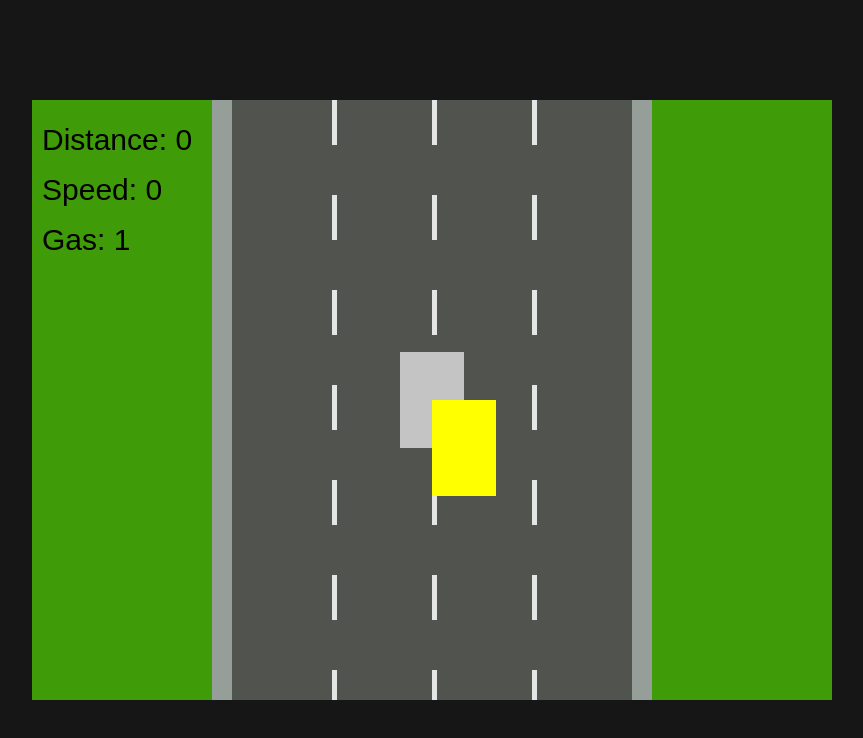
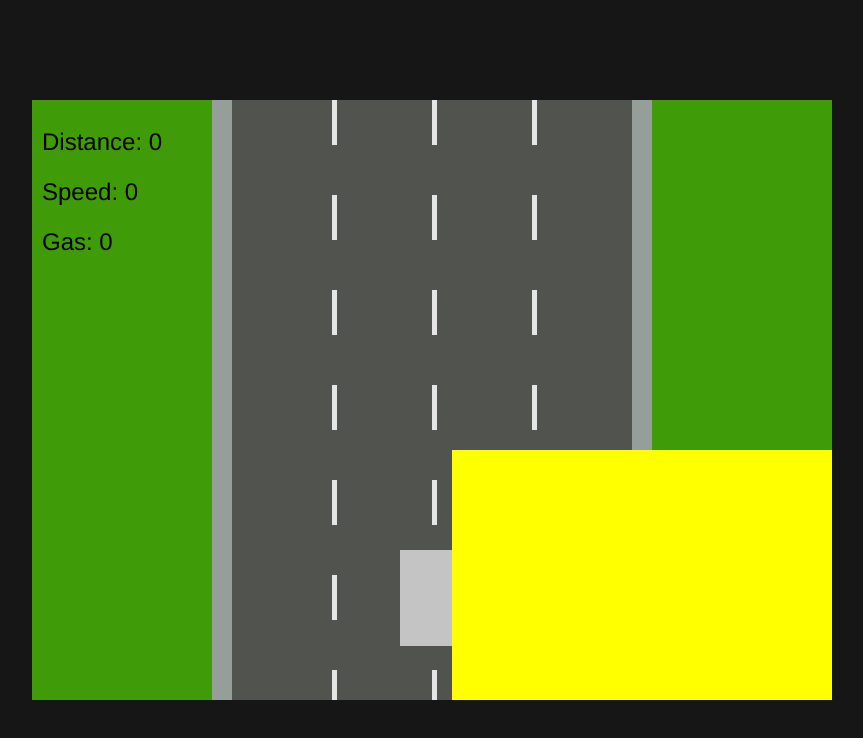
Before and after one commit to junojo/project1-game, a plain HTML site: page index.html in a window 1280 px wide. Shown: the whole page, without its empty margins (208-1071 px from the left). Drawn offline with Linux system fonts and the light colour scheme.

Commit message:
half way

```diff
--- a/index.html
+++ b/index.html
@@ -9,6 +9,8 @@
   </head>
   <body>
     <canvas width="800" height="600"></canvas>
+    <script src="js/gas.js"></script>
+    <script src="js/scoreboard.js"></script>
     <script src="js/racetrack.js"></script>
     <script src="js/driver.js"></script>
     <script src="js/player.js"></script>
--- a/js/controls.js
+++ b/js/controls.js
@@ -13,6 +13,7 @@ class Controls {
           break;
         case 'ArrowDown':
           this.game.player.y += 10;
+          this.game.player.speed -= 1;
           console.log('apertou down');
           break;
         case 'ArrowRight':
--- a/js/driver.js
+++ b/js/driver.js
@@ -8,18 +8,30 @@ class Driver {
   }
   runLogic() {
     //   add here
+    this.x--;
   }
   addDriver() {
-    const driverX = this.game.width;
+    const driverX = this.game.canvas.width;
     const driverY = Math.random() * this.game.canvas.height;
-    const driver = new Driver(this.game, driverX, driverY);
-    this.game.drivers.push(driver);
+    // const driver = new Driver(this.game, driverX, driverY);
+    this.game.drivers.push(this.game.driver);
+
+    console.log('one more driver');
+    // console.log(this.game.drivers);
   }
   paint() {
     const context = this.game.context;
     context.save();
     context.fillStyle = 'yellow';
-    context.fillRect(this.x, this.y, this.width, this.height);
+    context.fillRect(
+      // this.x - this.game.canvas.width / 2,
+      this.x,
+      // this.y - this.game.canvas.height / 2,
+      this.y,
+      this.game.canvas.width,
+      this.game.canvas.height
+    );
+    // how to paint only drivers inside the lanes.
     context.restore();
   }
 }
--- a/js/game.js
+++ b/js/game.js
@@ -15,8 +15,21 @@ class Game {
 
     // create drivers
     this.drivers = [];
-    this.driver = new Driver(this, 400, 300);
-    this.driver.addDriver();
+    // console.log(typeof this.drivers);
+    // this.driver = new Driver(this, 100, 300);
+    this.driver = new Driver(this, 420, 350);
+
+    // start scoreboard
+    this.scoreboard = new Scoreboard(
+      this,
+      0,
+      1,
+      0
+      // *********** check if we should add more info
+      // this.player.speed,
+      // this.player.gas,
+      // this.game.player.distance
+    );
 
     // start the loop to paint things
     this.loop();
@@ -32,6 +45,7 @@ class Game {
 
   runLogic() {
     this.player.runLogic();
+    this.driver.addDriver();
   }
 
   clearScreen() {
@@ -44,13 +58,6 @@ class Game {
     this.racetrack.paint();
     this.player.paint();
     this.driver.paint();
-
-    // Create scoreboard class that takes game instance
-    // and in draw method gets this.game.player.distance
-    // and shows the distance, this.game.player.gas as well
-    this.context.font = '30px Arial';
-    this.context.fillText('Distance: ' + this.player.distance, 10, 50);
-    this.context.fillText('Speed: ' + this.player.speed, 10, 100);
-    this.context.fillText('Gas: ' + this.player.gas, 10, 150);
+    this.scoreboard.paint();
   }
 }
--- /dev/null
+++ b/js/gas.js
@@ -0,0 +1,6 @@
+class Gas {
+  // built the canvas
+  constructor(gas) {
+    this.gas = gas;
+  }
+}
--- a/js/player.js
+++ b/js/player.js
@@ -12,6 +12,7 @@ class Player {
   runLogic() {
     // run the Player logic
     this.distance += this.speed;
+    this.gas = this.distance * 0.01; // calc gas************
     console.log(this.distance, this.speed);
   }
 
@@ -22,7 +23,8 @@ class Player {
     context.fillRect(
       this.x - this.width / 2,
       //this.y - this.height / 2,
-      (this.game.canvas.height - this.height) / 2,
+      // (this.game.canvas.height - this.height) / 2 + 150,
+      this.game.canvas.height - 150, // change player position to bottom *******
       this.width,
       this.height
     );
--- a/js/racetrack.js
+++ b/js/racetrack.js
@@ -5,7 +5,6 @@ class RaceTrack {
     this.y = y;
     this.width = 400;
     this.height = game.canvas.height;
-    // this.lines = [];
     this.lineX = 300;
     this.lineY = 30;
   }
--- a/js/score.js
+++ /dev/null
@@ -1,2 +0,0 @@
-// scores
-//gasoline
--- /dev/null
+++ b/js/scoreboard.js
@@ -0,0 +1,22 @@
+class Scoreboard {
+  // Create scoreboard class that takes game instance
+  constructor(game, speed, gas, distance) {
+    this.game = game;
+    this.speed = speed;
+    this.gas = gas;
+    this.distance = distance;
+  }
+  paint() {
+    const context = this.game.context;
+    this.game.context.font = '24px Helvetica';
+    // and in draw method gets this.game.player.distance
+    this.game.context.fillText(
+      'Distance: ' + this.game.player.distance,
+      10,
+      50
+    );
+    // and shows the distance, this.game.player.gas as well
+    this.game.context.fillText('Speed: ' + this.game.player.speed, 10, 100);
+    this.game.context.fillText('Gas: ' + this.game.player.gas, 10, 150);
+  }
+}
```
